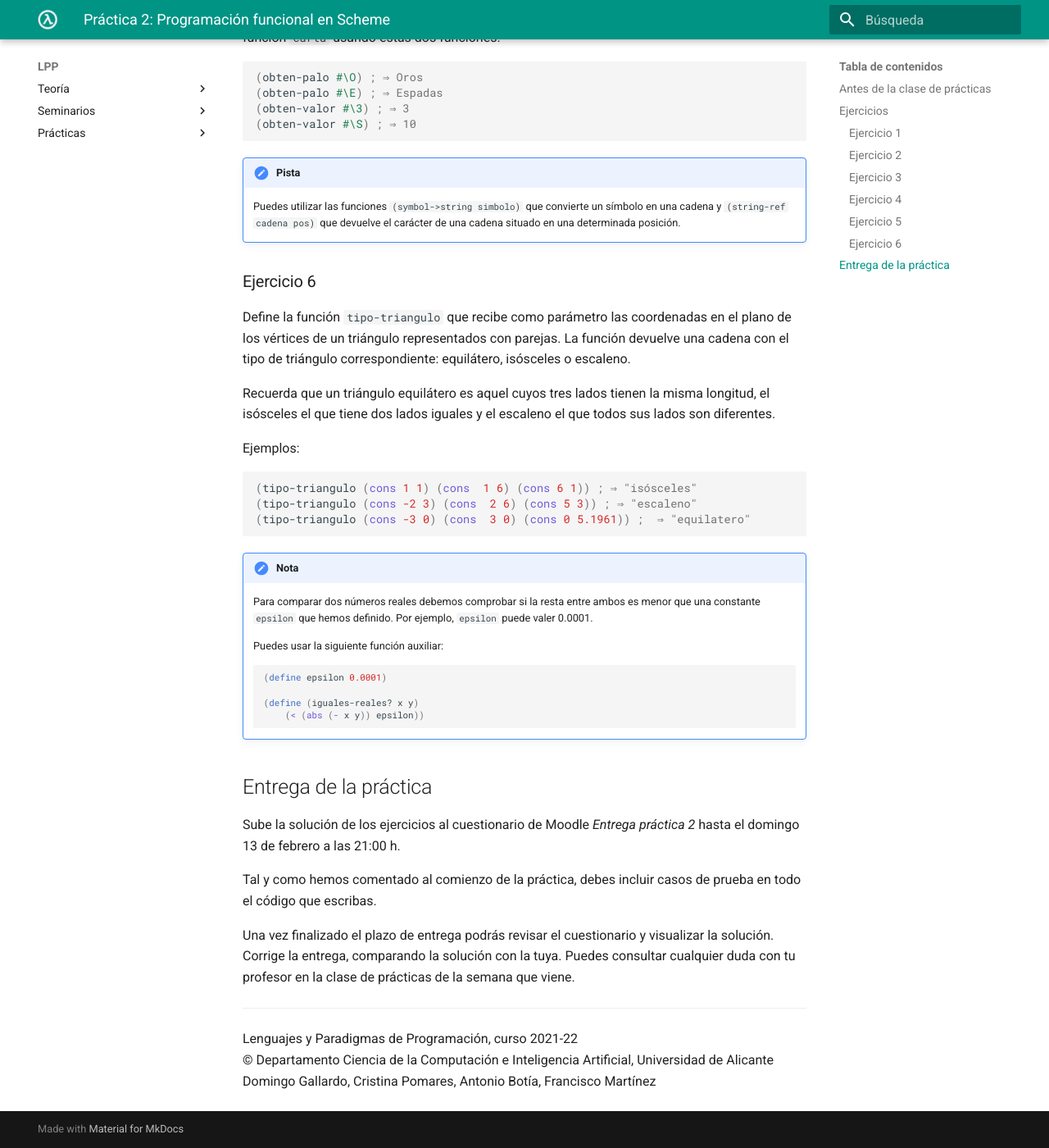
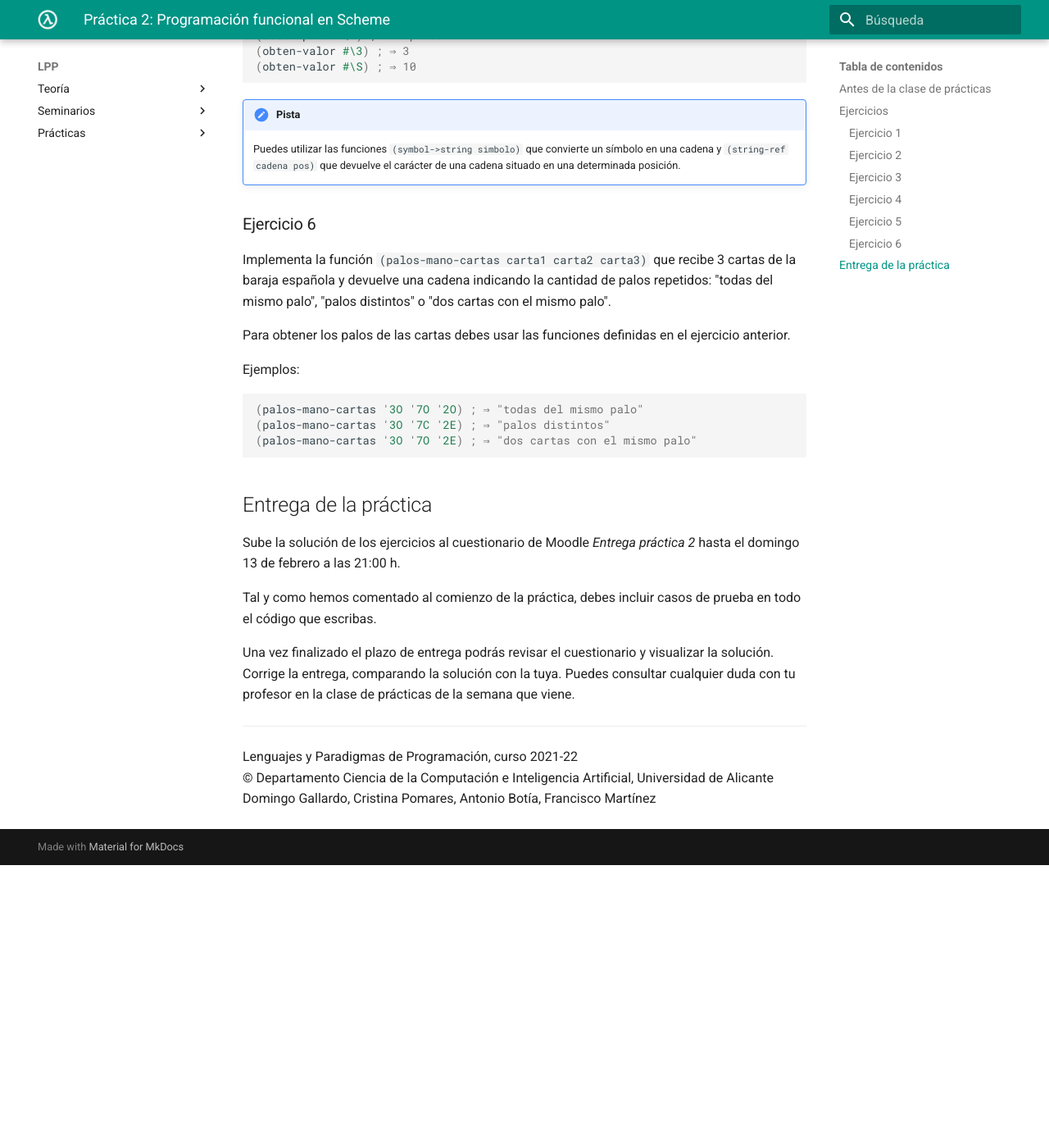
Before and after one commit to domingogallardo/apuntes-lpp, an MkDocs documentation site: the page built from docs/practicas/practica02/practica02.md, in a window 1280 px wide and 1400 px high, scrolled down 3984 px. Shown: the whole window at 82% size. Built offline with MkDocs 1.6.1 and Material for MkDocs 9.7.7, drawn with Linux system fonts in a browser that asks for light colours; after the commit the page ends 5039 px from its top, so only the background shows below that; some of the changed text lies outside the part shown.

Commit message:
Práctica 2

````diff
--- a/docs/practicas/practica02/practica02.md
+++ b/docs/practicas/practica02/practica02.md
@@ -157,19 +157,15 @@ comentarios en el propio fichero `.rkt` de la práctica.
 
 ### Ejercicio 4
 
-Implementa la función `(tirada-ganadora t1 t2)` que reciba 2 parejas
-como argumento, donde cada pareja representa una tirada con 2 dados
-(contiene dos números). La función debe determinar qué tirada es la
-ganadora, teniendo en cuenta que será aquella cuya suma de sus 2 dados
-esté más próxima al número 7. La función devolverá 1 si `t1` es la
-ganadora, 2 si `t2` es la ganadora o bien 0 si hay un empate. Este
-último caso se producirá cuando la diferencia con 7 de ambas tiradas
-es la misma.
+Implementa la función `(cadenas-mayores lista1 lista2)` que recibe 2
+listas con 3 cadenas y devuelve otra lista con las 3 cadenas de mayor
+longitud, comparando las cadenas de cada de cada posición de la
+lista. En el caso en que las cadenas tengan la misma longitud, se
+devuelve la cadena de la primera lista.
 
 ```racket
-(tirada-ganadora (cons 1 3) (cons 1 6)) ; ⇒ 2
-(tirada-ganadora (cons 1 5) (cons 2 2)) ; ⇒ 1
-(tirada-ganadora (cons 6 2) (cons 3 3)) ; ⇒ 0
+(cadenas-mayores '("hola" "que" "tal") '("meme" "y" "adios")) ; ⇒ ("hola" "que" "adios")
+(cadenas-mayores '("esto" "es" "lpp") '("hoy" "hay" "clase")) ; ⇒ ("esto" "hay" "clase")
 ```
 
 ### Ejercicio 5
@@ -229,38 +225,21 @@ estas dos funciones.
 
 ### Ejercicio 6
 
-Define la función `tipo-triangulo` que recibe como parámetro las
-coordenadas en el plano de los vértices de un triángulo representados
-con parejas. La función devuelve una cadena con el tipo de triángulo
-correspondiente: equilátero, isósceles o escaleno.
+Implementa la función `(palos-mano-cartas carta1 carta2 carta3)` que recibe 3 cartas de la
+baraja española y devuelve una cadena indicando la cantidad de palos repetidos:
+"todas del mismo palo", "palos distintos" o "dos cartas con el mismo
+palo".
 
-Recuerda que un triángulo equilátero es aquel cuyos tres lados tienen
-la misma longitud, el isósceles el que tiene dos lados iguales y el
-escaleno el que todos sus lados son diferentes.
+Para obtener los palos de las cartas debes usar las funciones
+definidas en el ejercicio anterior.
 
 Ejemplos:
 
 ```racket
-(tipo-triangulo (cons 1 1) (cons  1 6) (cons 6 1)) ; ⇒ "isósceles"
-(tipo-triangulo (cons -2 3) (cons  2 6) (cons 5 3)) ; ⇒ "escaleno"
-(tipo-triangulo (cons -3 0) (cons  3 0) (cons 0 5.1961)) ;  ⇒ "equilatero"
+(palos-mano-cartas '3O '7O '2O) ; ⇒ "todas del mismo palo"
+(palos-mano-cartas '3O '7C '2E) ; ⇒ "palos distintos"
+(palos-mano-cartas '3O '7O '2E) ; ⇒ "dos cartas con el mismo palo"
 ```
-
-!!! Note "Nota"
-    Para comparar dos números reales debemos comprobar si la
-    resta entre ambos es menor que una constante `epsilon` que hemos
-    definido. Por ejemplo, `epsilon` puede valer 0.0001.
-
-    Puedes usar la siguiente función auxiliar:
-
-    ```racket
-    (define epsilon 0.0001)
-
-    (define (iguales-reales? x y)
-        (< (abs (- x y)) epsilon))
-    ```
-
-
 
 ## Entrega de la práctica
 
````
